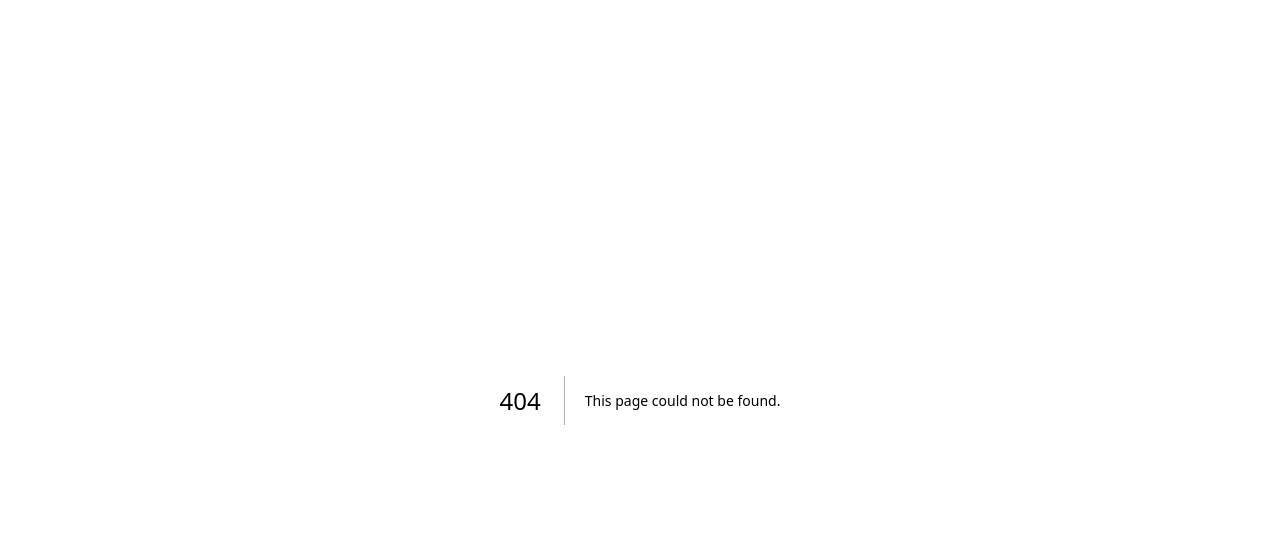
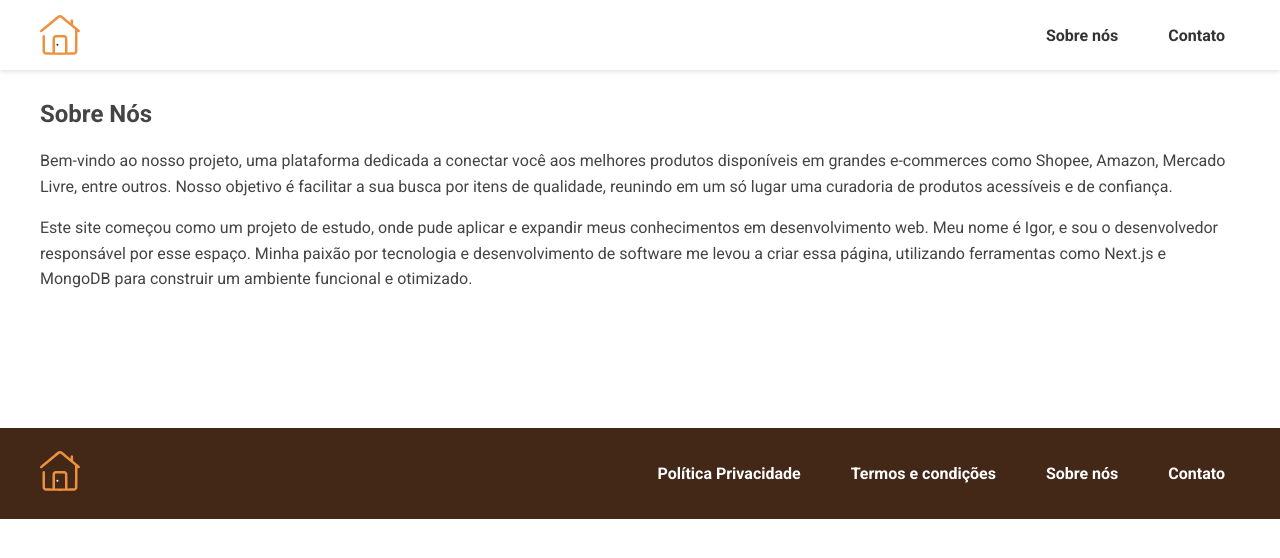
Before and after one commit to Igor713/achadinhos-next-js, a Next.js app: page /sobre-nos in a window 1280 px wide. Before the commit this address had no page. Shown: the top 558 px of the page. Built offline with nearby package versions, Linux system fonts and the light colour scheme.

Commit message:
improved layout

```diff
--- a/src/components/Footer/index.jsx
+++ b/src/components/Footer/index.jsx
@@ -25,6 +25,9 @@ const Footer = () => {
             <li>
               <Link href="/sobre-nos">Sobre nós</Link>
             </li>
+            <li>
+              <Link href="mailto:suportepagina10@gmail.com">Contato</Link>
+            </li>
           </ul>
         </div>
       </ResponsiveContainer>
--- a/src/components/Header/index.jsx
+++ b/src/components/Header/index.jsx
@@ -25,16 +25,10 @@ const Header = () => {
           <nav className={styles.nav}>
             <ul>
               <li>
-                <Link href="/">Home</Link>
+                <Link href="/sobre-nos">Sobre nós</Link>
               </li>
               <li>
-                <Link href="/about">About</Link>
-              </li>
-              <li>
-                <Link href="/services">Services</Link>
-              </li>
-              <li>
-                <Link href="/contact">Contact</Link>
+                <Link href="mailto:suportepagina10@gmail.com">Contato</Link>
               </li>
             </ul>
           </nav>
--- /dev/null
+++ b/src/components/Layout/index.jsx
@@ -0,0 +1,15 @@
+import Header from '../Header';
+import Footer from '../Footer';
+import ResponsiveContainer from '../ResponsiveContainer';
+
+export default function Layout({ children }) {
+  return (
+    <>
+      <Header />
+      <ResponsiveContainer>
+        <main>{children}</main>
+      </ResponsiveContainer>
+      <Footer />
+    </>
+  );
+}
--- a/src/pages/_app.jsx
+++ b/src/pages/_app.jsx
@@ -1,4 +1,5 @@
 import Head from 'next/head';
+import Layout from '@/components/Layout';
 
 import '../styles/global.css';
 
@@ -11,7 +12,9 @@ export default function MyApp({ Component, pageProps }) {
           rel="stylesheet"
         />
       </Head>
-      <Component {...pageProps} />
+      <Layout>
+        <Component {...pageProps} />
+      </Layout>
     </>
   );
 }
--- a/src/pages/index.jsx
+++ b/src/pages/index.jsx
@@ -58,8 +58,6 @@ const Home = ({ productsList, mostClickedProducts }) => {
 
   return (
     <>
-      <Header />
-      <ResponsiveContainer>
       <div className={styles.searchInput}>
         <div className={styles.searchTitle}>Procure produtos</div>
         <input
@@ -129,8 +127,6 @@ const Home = ({ productsList, mostClickedProducts }) => {
           )}
         </Swiper>
       </div>
-      </ResponsiveContainer>
-      <Footer />
     </>
   );
 };
--- /dev/null
+++ b/src/pages/sobre-nos/index.jsx
@@ -0,0 +1,31 @@
+import Footer from '@/components/Footer';
+import Header from '@/components/Header';
+import ResponsiveContainer from '@/components/ResponsiveContainer';
+
+import styles from './index.module.scss';
+
+export default function AboutUs() {
+  return (
+    <>
+      <div className={styles.aboutUs}>
+        <h2>Sobre Nós</h2>
+        <p>
+          Bem-vindo ao nosso projeto, uma plataforma dedicada a conectar você
+          aos melhores produtos disponíveis em grandes e-commerces como Shopee,
+          Amazon, Mercado Livre, entre outros. Nosso objetivo é facilitar a sua
+          busca por itens de qualidade, reunindo em um só lugar uma curadoria de
+          produtos acessíveis e de confiança.
+        </p>
+
+        <p>
+          Este site começou como um projeto de estudo, onde pude aplicar e
+          expandir meus conhecimentos em desenvolvimento web. Meu nome é Igor, e
+          sou o desenvolvedor responsável por esse espaço. Minha paixão por
+          tecnologia e desenvolvimento de software me levou a criar essa página,
+          utilizando ferramentas como Next.js e MongoDB para construir um
+          ambiente funcional e otimizado.
+        </p>
+      </div>
+    </>
+  );
+}
--- /dev/null
+++ b/src/pages/sobre-nos/index.module.scss
@@ -0,0 +1,32 @@
+.aboutUs {
+  margin-top: 80px;
+  h2,
+  h3 {
+    color: #444;
+  }
+
+  p,
+  li {
+    color: #444;
+    line-height: 1.6;
+    margin-bottom: 1em;
+  }
+
+  a {
+    color: #444;
+    text-decoration: underline;
+
+    &:hover {
+      color: #333;
+    }
+  }
+
+  ol {
+    margin-left: 20px;
+    list-style-type: decimal;
+
+    li {
+      margin-bottom: 0.5em;
+    }
+  }
+}
```
Also changed, not shown: src/components/Card/index.jsx (+10 -2 lines), src/pages/politica-de-privacidade/index.jsx (+29 -33 lines), src/pages/termos-e-condicoes/index.jsx (+37 -41 lines). Lines whose indentation alone changed are shown as unchanged.
